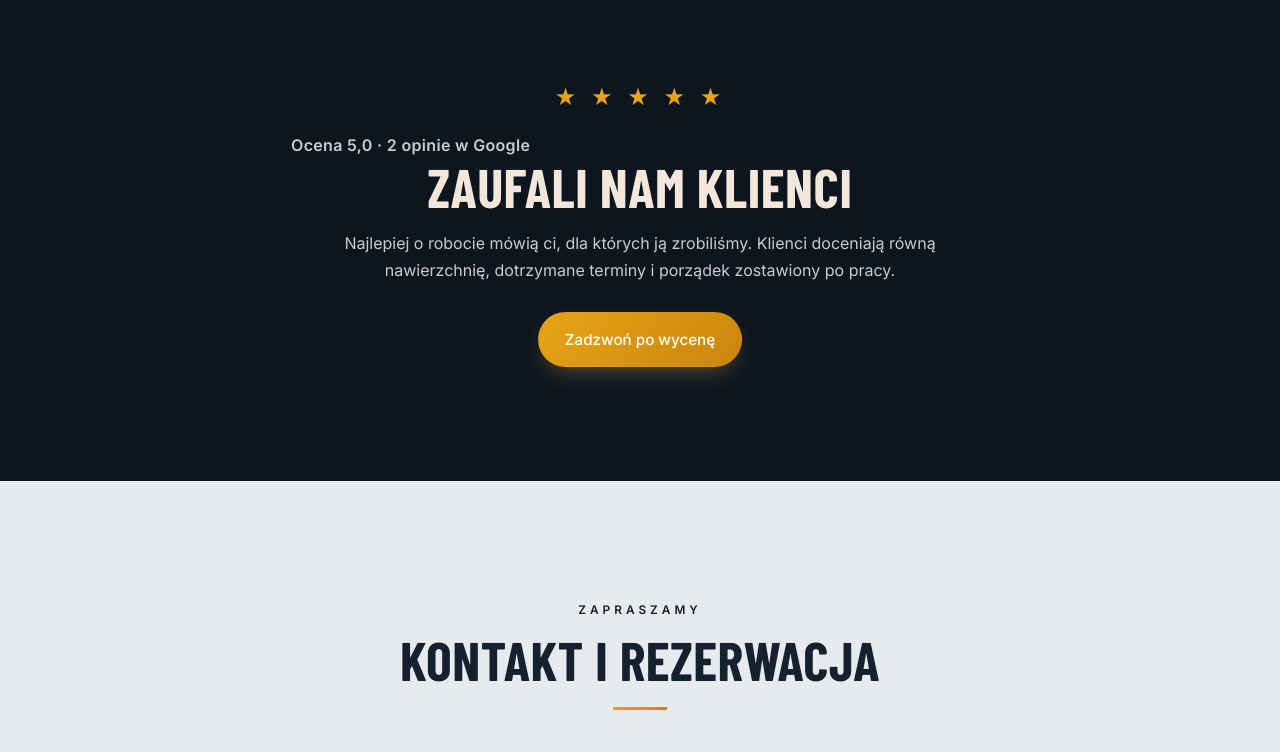
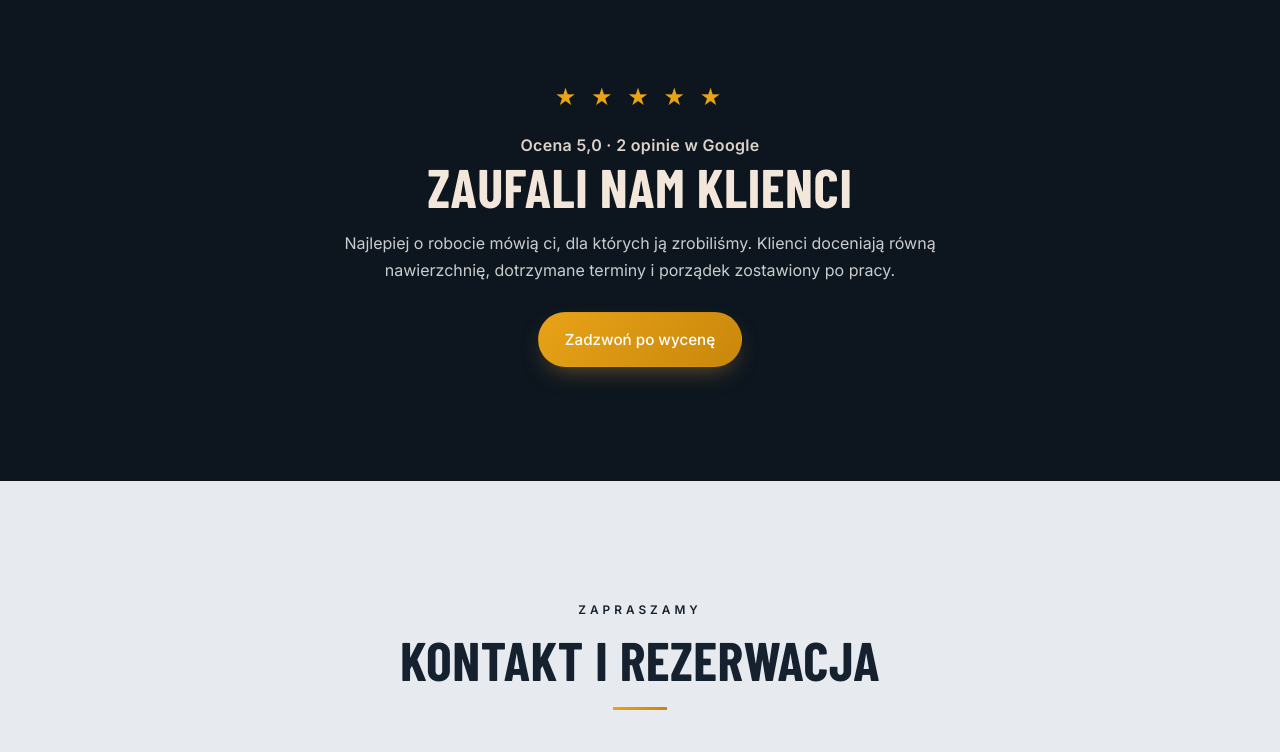
Before and after one commit to kris20032/brukarstwo-wezgowski-olsztyn, a plain HTML site: page index.html in a window 1280 px wide. Shown: the part 4240-4992 px from the top of the page. Drawn offline with nearby package versions, Linux system fonts and the light colour scheme.

Commit message:
Poprawki v2: nagrobki w galerii (kamieniarstwo), wyśrodkowana ocena

```diff
--- a/index.html
+++ b/index.html
@@ -313,7 +313,7 @@ section{padding:114px 0}
 </div></section>
 
 <section class="reviews"><div class="wrap reveal">
-  <div class="stars">★ ★ ★ ★ ★</div><p class="rating-line" style="margin:.5rem 0 0;font-weight:600;letter-spacing:.02em">Ocena 5,0 · 2 opinie w Google</p><h2>Zaufali nam klienci</h2><p>Najlepiej o robocie mówią ci, dla których ją zrobiliśmy. Klienci doceniają równą nawierzchnię, dotrzymane terminy i porządek zostawiony po pracy.</p>
+  <div class="stars">★ ★ ★ ★ ★</div><div class="rating-line" style="text-align:center;margin:.5rem auto 0;font-weight:600;letter-spacing:.02em;opacity:.9">Ocena 5,0 · 2 opinie w Google</div><h2>Zaufali nam klienci</h2><p>Najlepiej o robocie mówią ci, dla których ją zrobiliśmy. Klienci doceniają równą nawierzchnię, dotrzymane terminy i porządek zostawiony po pracy.</p>
   <a class="btn btn-gold" href="tel:+48511572208">Zadzwoń po wycenę</a>
 </div></section>
 
```
